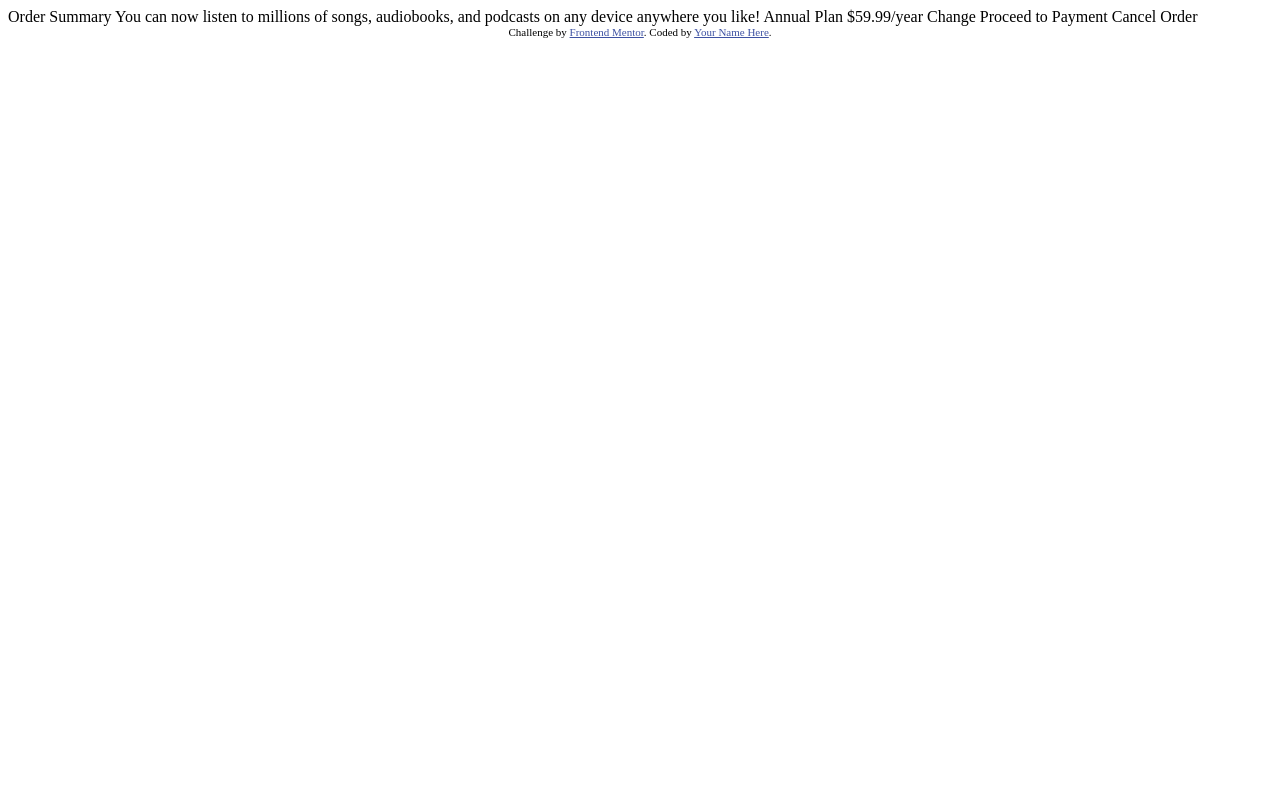
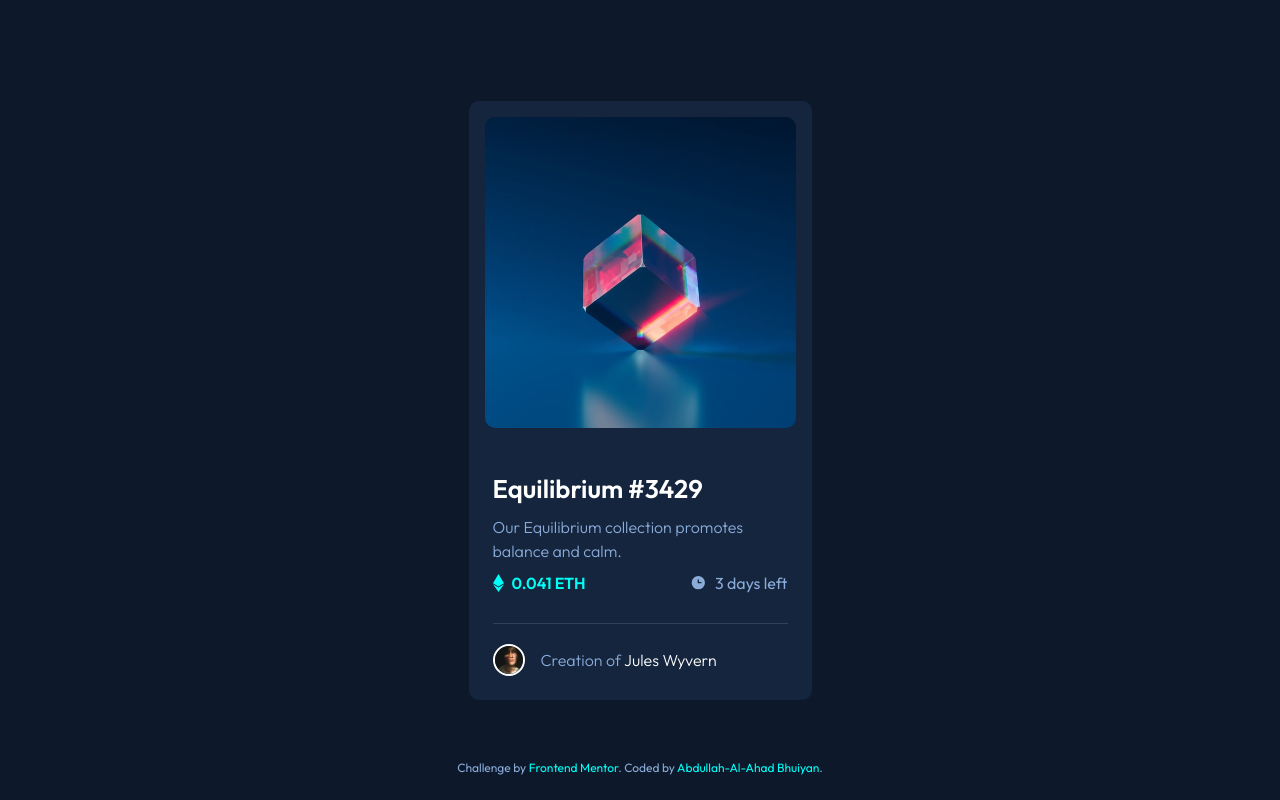
Before and after one commit to anondobhaii/nft-preview-card-component, a plain HTML site: page index.html in a window 1280 px wide. Drawn offline with Linux system fonts and the light colour scheme.

Commit message:
Add files via upload

```diff
--- a/css/style.scss
+++ b/css/style.scss
@@ -40,7 +40,7 @@ main {
     border-radius: 10px;
     overflow: hidden;
     .card__img {
-      margin: 1.5em;
+      margin: 1em;
       position: relative;
       cursor: pointer;
       transition: 0.2s;
@@ -89,7 +89,7 @@ main {
         display: flex;
         justify-content: space-between;
         align-items: center;
-        margin-bottom: 20px;
+        margin-bottom: 30px;
         div {
           &:first-child {
             color: var(--pri-c);
--- a/index.html
+++ b/index.html
@@ -1,37 +1,60 @@
 <!DOCTYPE html>
 <html lang="en">
+
 <head>
   <meta charset="UTF-8">
-  <meta name="viewport" content="width=device-width, initial-scale=1.0"> <!-- displays site properly based on user's device -->
+  <meta name="viewport" content="width=device-width, initial-scale=1.0">
+  <!-- displays site properly based on user's device -->
 
   <link rel="icon" type="image/png" sizes="32x32" href="./images/favicon-32x32.png">
 
-  <title>Frontend Mentor | Order summary card</title>
+  <link rel="stylesheet" href="./css/style.css">
+
+  <title>Frontend Mentor | NFT preview card component</title>
+
+
 
   <!-- Feel free to remove these styles or customise in your own stylesheet 👍 -->
-  <style>
-    .attribution { font-size: 11px; text-align: center; }
-    .attribution a { color: hsl(228, 45%, 44%); }
-  </style>
+
 </head>
+
 <body>
 
-  Order Summary
+  <main>
+    <div class="card">
+      <div class="card__img">
+        <img alt="equilibrium image" src="./images/image-equilibrium.jpg" id="cardpic" >
+        <div class="baal">
+          <img alt="eye icon" src="./images/icon-view.svg" >
+        </div>
+      </div>
+      <div class="card__text">
+        <h1>Equilibrium #3429</h1>
+        <p>Our Equilibrium collection promotes balance and calm.
+        </p>
+        <div class="bit">
+          <div>
+            <img src="./images/icon-ethereum.svg" alt="ethereum icon">
+            <span>0.041 ETH</span>
+          </div>
+          <div>
+            <img src="./images/icon-clock.svg" alt="clock icon">
+            <span>3 days left</span>
+          </div>
+        </div>
+        <div class="line"></div>
+        <div class="card__footer">
+          <img src="./images/image-avatar.png" alt="avater">
+          <p>Creation of <span id="avatar__name">Jules Wyvern</span></p>
+        </div>
+      </div>
+    </div>
+  </main>
 
-  You can now listen to millions of songs, audiobooks, and podcasts on any
-  device anywhere you like!
+  <footer class="attribution">
+    Challenge by <a href="https://www.frontendmentor.io?ref=challenge" target="_blank">Frontend Mentor</a>.
+    Coded by <a href="#">Abdullah-Al-Ahad Bhuiyan</a>.
+  </footer>
+</body>
 
-  Annual Plan
-  $59.99/year
-
-  Change
-
-  Proceed to Payment
-  Cancel Order
-
-  <div class="attribution">
-    Challenge by <a href="https://www.frontendmentor.io?ref=challenge" target="_blank">Frontend Mentor</a>.
-    Coded by <a href="#">Your Name Here</a>.
-  </div>
-</body>
 </html>
```
Also changed, not shown: css/style.css.
